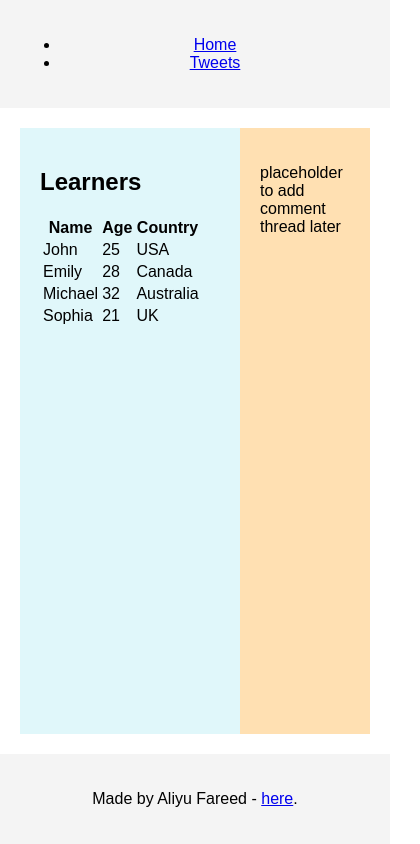
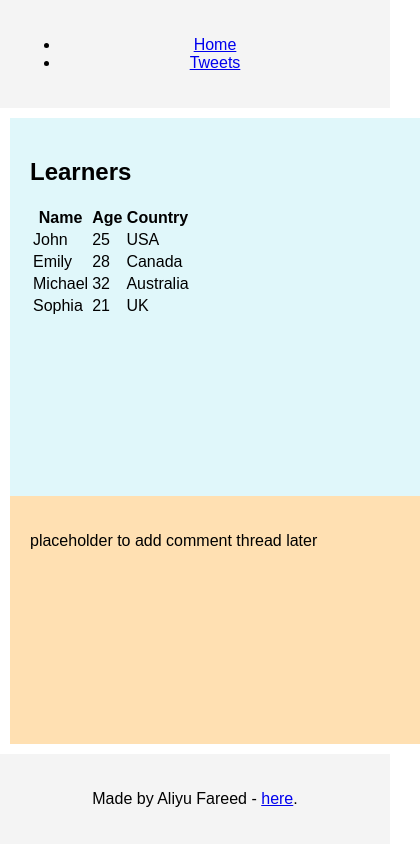
Before and after one commit to Just-phareed/alx_html_css, a plain HTML site: page css_basic/index.html in a window 390 px wide. Shown: the whole page, 420 px wide, since content can reach past the window. Drawn offline with Linux system fonts and the light colour scheme.

Commit message:
Add responsive design for smartphones

```diff
--- a/css_basic/index.html
+++ b/css_basic/index.html
@@ -10,7 +10,7 @@
   <link href="styles.css" rel="stylesheet">
 </head>
 
-<body>
+<body class="works_on_smartphone">
    <header>
     <ul>
       <li><a href="index.html">Home</a></li>
--- a/css_basic/styles.css
+++ b/css_basic/styles.css
@@ -47,3 +47,25 @@ aside::-webkit-scrollbar-thumb {
   background-color: #888;
   border-radius: 4px;
 }
+
+/* ---------------------------
+   Responsive layout for smartphones
+--------------------------- */
+@media screen and (max-width: 768px) {
+  /* Stack main content vertically */
+  .works_on_smartphone main {
+    flex-direction: column;
+  }
+
+  /* Article and aside take full width */
+  .works_on_smartphone article,
+  .works_on_smartphone aside {
+    flex: auto;
+    width: 100%;
+  }
+
+  /* Optional: reduce margins for smaller screens */
+  .works_on_smartphone main {
+    margin: 10px;
+  }
+}
```
